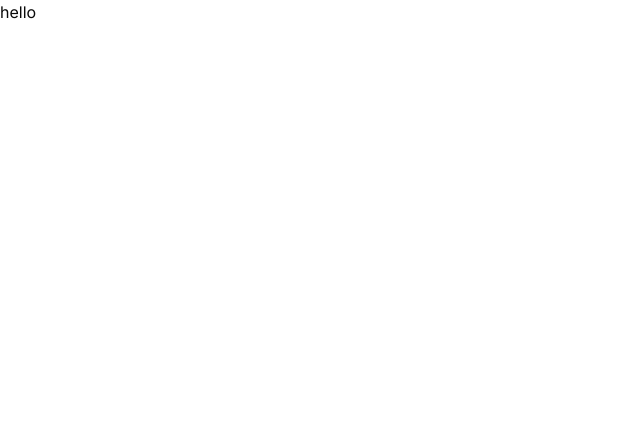
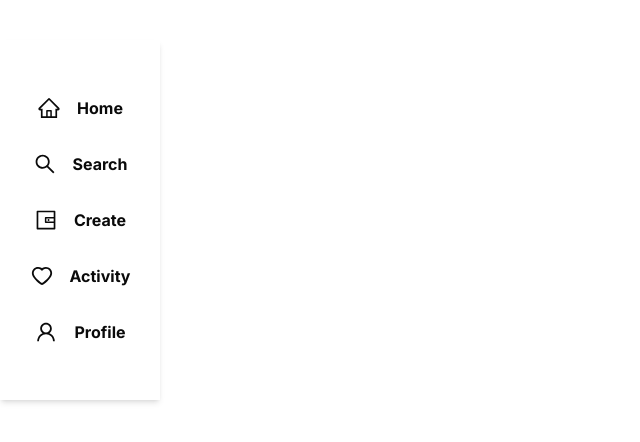
Before and after one commit to rolikaagarwal/Threads, a Next.js app: page / in a window 1280 px wide. Shown: the top 442 px of the page, without its empty margins (0-640 px from the left). Built offline with nearby package versions, Linux system fonts and the light colour scheme.

Commit message:
sidebar created

```diff
--- a/app/page.tsx
+++ b/app/page.tsx
@@ -1,7 +1,9 @@
+import  Sidebar  from "@/components/Header/Sidebar";
+
 export default function Home() {
   return (
     <>
-      <h1>hello</h1>
+      <Sidebar />
     </>
   );
 }
--- /dev/null
+++ b/components/Header/Sidebar.tsx
@@ -0,0 +1,38 @@
+import {
+  AiOutlineHome,
+  AiOutlineUser,
+  AiOutlineHeart,
+  AiOutlineSearch,
+  AiOutlineWallet,
+} from "react-icons/ai";
+const Sidebar: React.FC = () => {
+  return (
+    <>
+      <div className="flex mt-10 ">
+        <ul className="flex items-center flex-col w-40  py-10 shadow-md shadow-black-light">
+          <li className="flex rounded-lg py-4 px-6 font-bold align-middle cursor-pointer hover:text-gray-500 hover:bg-slate-100 ">
+            <AiOutlineHome className="mr-4 w-6 h-6" />
+            Home
+          </li>
+          <li className="flex rounded-lg py-4 px-6 font-bold align-middle cursor-pointer hover:text-gray-500 hover:bg-slate-100 ">
+            <AiOutlineSearch className="mr-4 w-6 h-6" />
+            Search
+          </li>
+          <li className="flex rounded-lg py-4 px-6 font-bold align-middle cursor-pointer hover:text-gray-500 hover:bg-slate-100 ">
+            <AiOutlineWallet className="mr-4 w-6 h-6" />
+            Create
+          </li>
+          <li className="flex rounded-lg py-4 px-6 font-bold align-middle cursor-pointer hover:text-gray-500 hover:bg-slate-100 ">
+            <AiOutlineHeart className="mr-4 w-6 h-6" />
+            Activity
+          </li>
+          <li className="flex rounded-lg py-4 px-6 font-bold align-middle cursor-pointer hover:text-gray-500 hover:bg-slate-100 ">
+            <AiOutlineUser className="mr-4 w-6 h-6" />
+            Profile
+          </li>
+        </ul>
+      </div>
+    </>
+  );
+};
+export default Sidebar;
```
